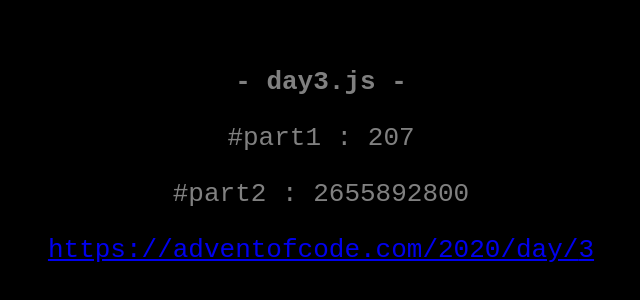
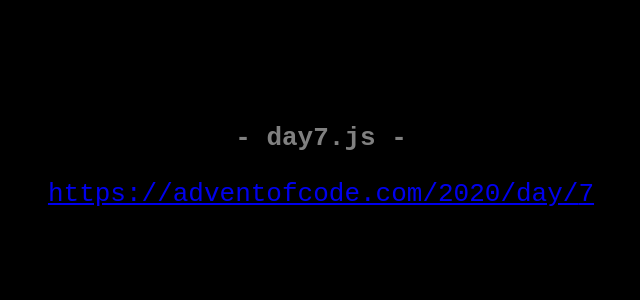
Before and after one commit to filouze/adventOfCode, a plain HTML site: page 2020/index.html in a window 1280 px wide. Shown: the part 234-534 px from the top of the page, without its empty margins (319-959 px from the left). Drawn offline with Linux system fonts and the light colour scheme.

Commit message:
Adding day7.js

```diff
--- /dev/null
+++ b/2020/day7.js
@@ -0,0 +1,7 @@
+;(function () {
+    window.onload = function () {
+        init();
+        displayPart1(null)
+        displayPart2(null)
+    };
+})();
--- a/2020/index.html
+++ b/2020/index.html
@@ -3,7 +3,7 @@
 </head>
 <body>
     <script type="text/javascript" src="js.js"></script>
-    <script type="text/javascript" src="day3.js"></script>
+    <script type="text/javascript" src="day7.js"></script>
     <div class="divC">
         <div><b> - day<span id="dayFile"></span>.js - </b></div>
         <div id="part1"></div>
```
